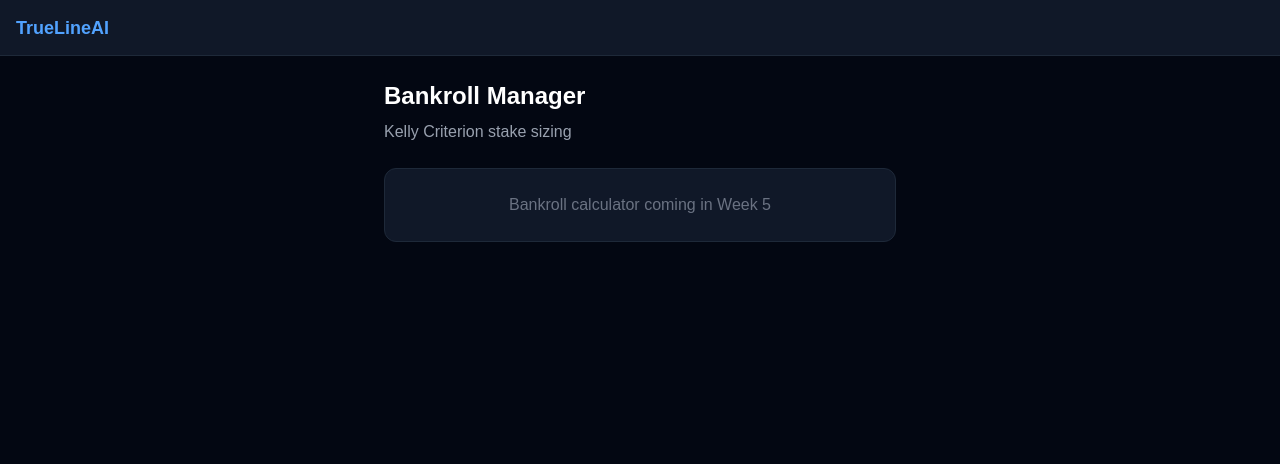
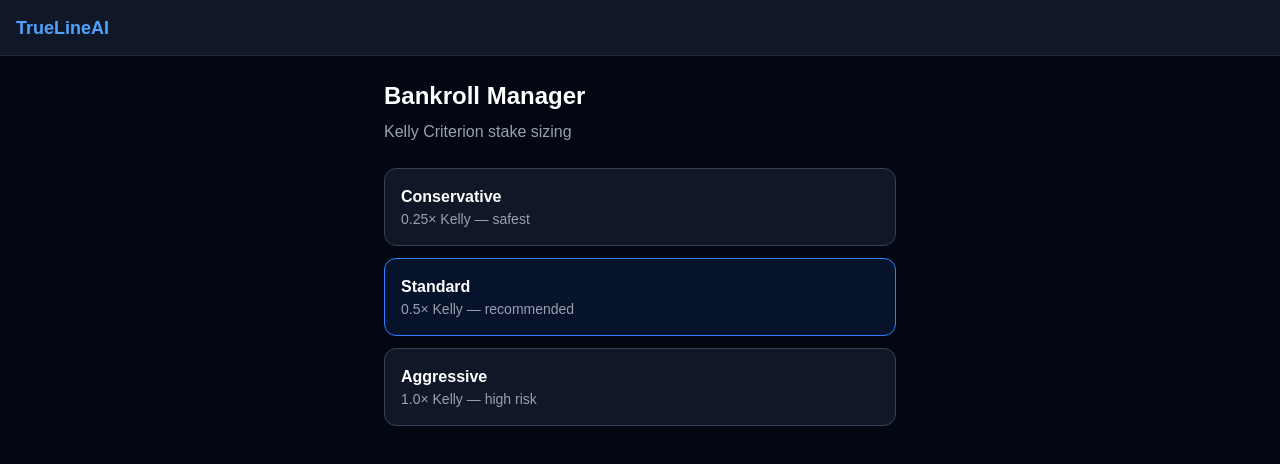
Before and after one commit to truelineaisports-design/truelines.ai, a Next.js app in the folder trueline-ai/: page /bankroll in a window 1280 px wide. Shown: the top 464 px of the page. Built offline with nearby package versions, Linux system fonts and the light colour scheme.

Commit message:
add zustand state management

```diff
--- a/trueline-ai/app/(dashboard)/bankroll/page.tsx
+++ b/trueline-ai/app/(dashboard)/bankroll/page.tsx
@@ -1,11 +1,11 @@
+import RiskTierSelector from '@/components/RiskTierSelector'
+
 export default function BankrollPage() {
   return (
     <div className="max-w-lg mx-auto py-6">
       <h1 className="text-2xl font-bold text-white mb-2">Bankroll Manager</h1>
       <p className="text-gray-400 mb-6">Kelly Criterion stake sizing</p>
-      <div className="bg-gray-900 rounded-xl p-6 border border-gray-800">
-        <p className="text-gray-500 text-center">Bankroll calculator coming in Week 5</p>
-      </div>
+      <RiskTierSelector />
     </div>
   )
 }
--- /dev/null
+++ b/trueline-ai/components/RiskTierSelector.tsx
@@ -0,0 +1,31 @@
+'use client'
+import { useAppStore } from '@/lib/stores/appStore'
+
+export default function RiskTierSelector() {
+  const riskTier = useAppStore((state) => state.riskTier)
+  const setRiskTier = useAppStore((state) => state.setRiskTier)
+
+  const tiers = [
+    { id: 'conservative', label: 'Conservative', desc: '0.25× Kelly — safest' },
+    { id: 'standard', label: 'Standard', desc: '0.5× Kelly — recommended' },
+    { id: 'aggressive', label: 'Aggressive', desc: '1.0× Kelly — high risk' },
+  ] as const
+
+  return (
+    <div className="space-y-3">
+      {tiers.map((tier) => (
+        <button key={tier.id}
+          onClick={() => setRiskTier(tier.id)}
+          className={`w-full p-4 rounded-xl border text-left transition-colors
+            ${riskTier === tier.id
+              ? "border-blue-500 bg-blue-500/10"
+              : "border-gray-700 bg-gray-900"
+            }`}
+        >
+          <p className="font-semibold text-white">{tier.label}</p>
+          <p className="text-sm text-gray-400">{tier.desc}</p>
+        </button>
+      ))}
+    </div>
+  )
+}
--- /dev/null
+++ b/trueline-ai/lib/stores/appStore.ts
@@ -0,0 +1,36 @@
+import { create } from 'zustand'
+import { persist } from 'zustand/middleware'
+
+type RiskTier = 'conservative' | 'standard' | 'aggressive'
+type ActiveTab = 'parlay' | 'bankroll' | 'fade' | 'live-props'
+
+interface UserPreferences {
+  favoriteTeams: string[]
+  notificationsEnabled: boolean
+}
+
+interface AppState {
+  activeTab: ActiveTab
+  riskTier: RiskTier
+  userPreferences: UserPreferences
+  setActiveTab: (tab: ActiveTab) => void
+  setRiskTier: (tier: RiskTier) => void
+  setUserPreferences: (prefs: Partial<UserPreferences>) => void
+}
+
+export const useAppStore = create<AppState>()(
+  persist(
+    (set) => ({
+      activeTab: 'parlay',
+      riskTier: 'standard',
+      userPreferences: { favoriteTeams: [], notificationsEnabled: false },
+      setActiveTab: (tab) => set({ activeTab: tab }),
+      setRiskTier: (tier) => set({ riskTier: tier }),
+      setUserPreferences: (prefs) =>
+        set((state) => ({
+          userPreferences: { ...state.userPreferences, ...prefs }
+        })),
+    }),
+    { name: 'trueline-app-store' }
+  )
+)
--- a/trueline-ai/package.json
+++ b/trueline-ai/package.json
@@ -22,7 +22,8 @@
     "next": "16.2.1",
     "react": "19.2.4",
     "react-dom": "19.2.4",
-    "svix": "^1.90.0"
+    "svix": "^1.90.0",
+    "zustand": "^5.0.12"
   },
   "devDependencies": {
     "@tailwindcss/postcss": "^4",
```
Also changed, not shown: 1 other file (tests, documents, lock files or other folders).
